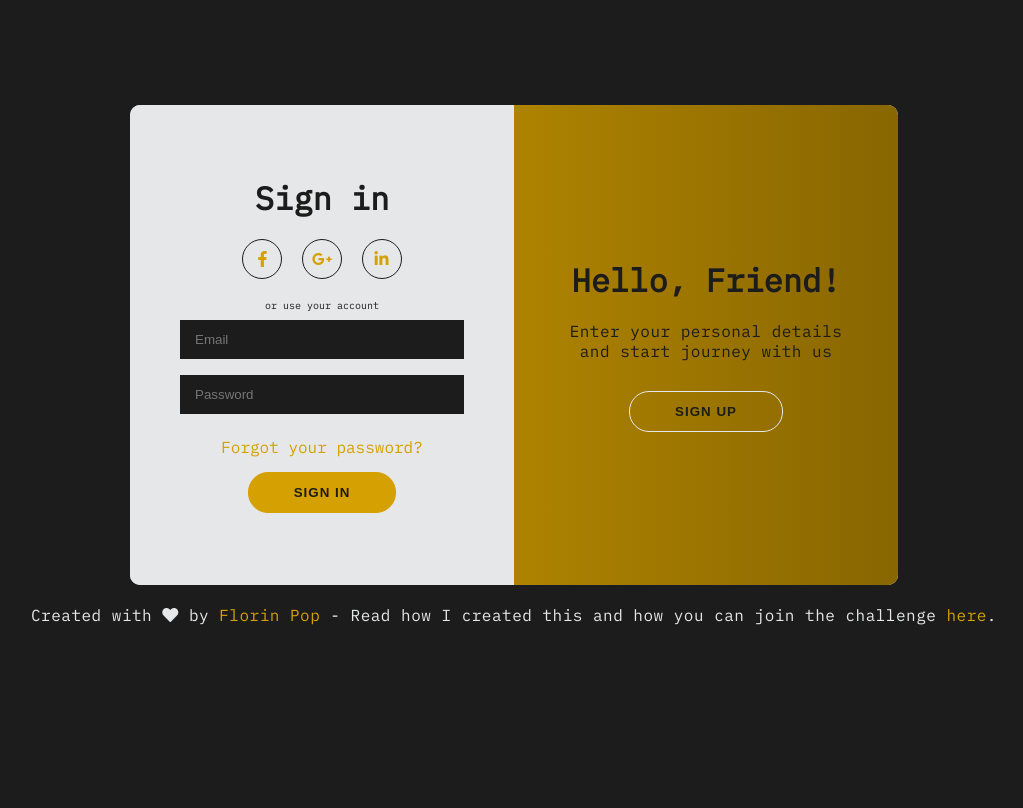
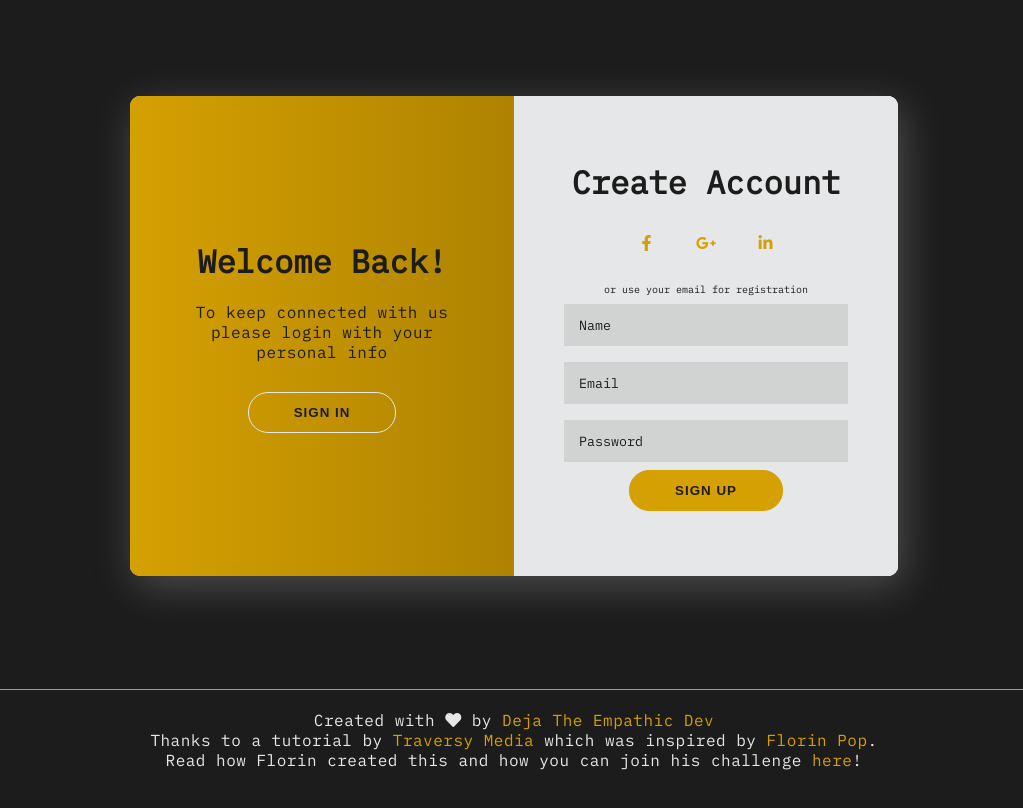
Before and after one commit to Empathic-Dev/SignInSignUpForm, a plain HTML site: page index.html in a window 1280 px wide. Both pictures are taken after a click on the button "SIGN UP". Shown: the whole page, without its empty margins (126-1149 px from the left). Drawn offline with Linux system fonts and the light colour scheme.

Commit message:
project finished!

```diff
--- a/index.html
+++ b/index.html
@@ -58,13 +58,11 @@
     </div>
 
     <footer>
-      <p>
-        Created with <i class="fa fa-heart"></i> by
-        <a target="_blank" href="https://florin-pop.com">Florin Pop</a>
-        - Read how I created this and how you can join the challenge
-        <a target="_blank" href="https://www.florin-pop.com/blog/2019/03/double-slider-sign-in-up-form/">here</a>.
-      </p>
+      <p>Created with <i class="fa fa-heart"></i> by <a target="_blank" href="https://twitter.com/Empathic_Dev">Deja The Empathic Dev</a><br>
+      Thanks to a tutorial by <a href="https://www.youtube.com/channel/UC29ju8bIPH5as8OGnQzwJyA" target="_blank">Traversy Media</a> which was inspired by <a href="https://twitter.com/florinpop1705" target="_blank">Florin Pop</a>.<br>
+      Read how Florin created this and how you can join his challenge <a target="_blank" href="https://www.florin-pop.com/blog/2019/03/double-slider-sign-in-up-form/">here</a>!</p>
     </footer>
+
   <script src="script.js"></script>
 </body>
 </html>
--- a/script.js
+++ b/script.js
@@ -1 +1,8 @@
 console.log("Let's finish this before Starbucks closes!");
+
+const signUpButton = document.getElementById('signUp');
+const signInButton = document.getElementById('signIn');
+const container = document.getElementById('container');
+
+signUpButton.addEventListener('click', () => container.classList.add('right-panel-active'));
+signInButton.addEventListener('click', () => container.classList.remove('right-panel-active'));
--- a/style.css
+++ b/style.css
@@ -8,6 +8,7 @@ html, body{
   color: #e6e7e8;
   text-align: center;
   font-family: 'IBM Plex Mono', monospace;
+  position: relative;
 }
 
 body{
@@ -16,7 +17,6 @@ body{
   justify-content: center;
   align-items: center;
   height: 100vh;
-  margin: -20px 0 50px;
 }
 
 p{
@@ -39,8 +39,9 @@ a{
   background-color: #e6e7e8;
   color: #1c1c1c;
   border-radius: 10px;
-  box-shadow: rgba(0, 0, 0, .25), rgba(0, 0, 0, .22);
+  box-shadow: 5px 10px 42px rgba(230, 231, 232, .25);
   position: relative;
+  top: -8%;
   overflow: hidden;
   width: 768px;
   max-width: 100%;
@@ -60,7 +61,6 @@ a{
   margin: 20px 0;
 }
 .social-container a{
-  border: 1px solid #1c1c1c;
   border-radius: 50%;
   display: inline-flex;
   justify-content: center;
@@ -70,11 +70,16 @@ a{
   width: 40px;
 }
 .form-container input{
-  background: #1c1c1c;
+  background: rgba(28, 28, 28, .1);
   border: none;
   padding: 12px 15px;
   margin: 8px 0;
   width: 100%;
+  font-family: 'IBM Plex Mono', monospace;
+}
+::placeholder {
+  color: #1c1c1c;
+  font-family: 'IBM Plex Mono', monospace;
 }
 button{
   border-radius: 20px;
@@ -158,3 +163,43 @@ button.ghost{
 .overlay-left{
   transform: translateX(-20%);
 }
+
+/* animation */
+
+/* move signIn to the right */
+.container.right-panel-active .sign-in-container{
+  transform: translateX(100%);
+}
+
+/* move overlay to left */
+.container.right-panel-active .overlay-container{
+  transform: translateX(-100%);
+}
+
+/* bring sign up over sign in */
+.container.right-panel-active .sign-up-container{
+  transform: translateX(100%);
+  opacity: 1;
+  z-index: 5;
+}
+
+/* move overlay back to the right */
+.container.right-panel-active .overlay{
+  transform: translateX(50%);
+}
+.container.right-panel-active .overlay-left{
+  transform: translateX(0);
+}
+.container.right-panel-active .overlay-right{
+  transform: translateX(20%);
+}
+
+/* end animations */
+
+/* fix footer to bottom of page */
+footer{
+  border-top: 1px solid #D5A001;
+  width: 100%;
+  position: absolute;
+  bottom: 0;
+}
```
